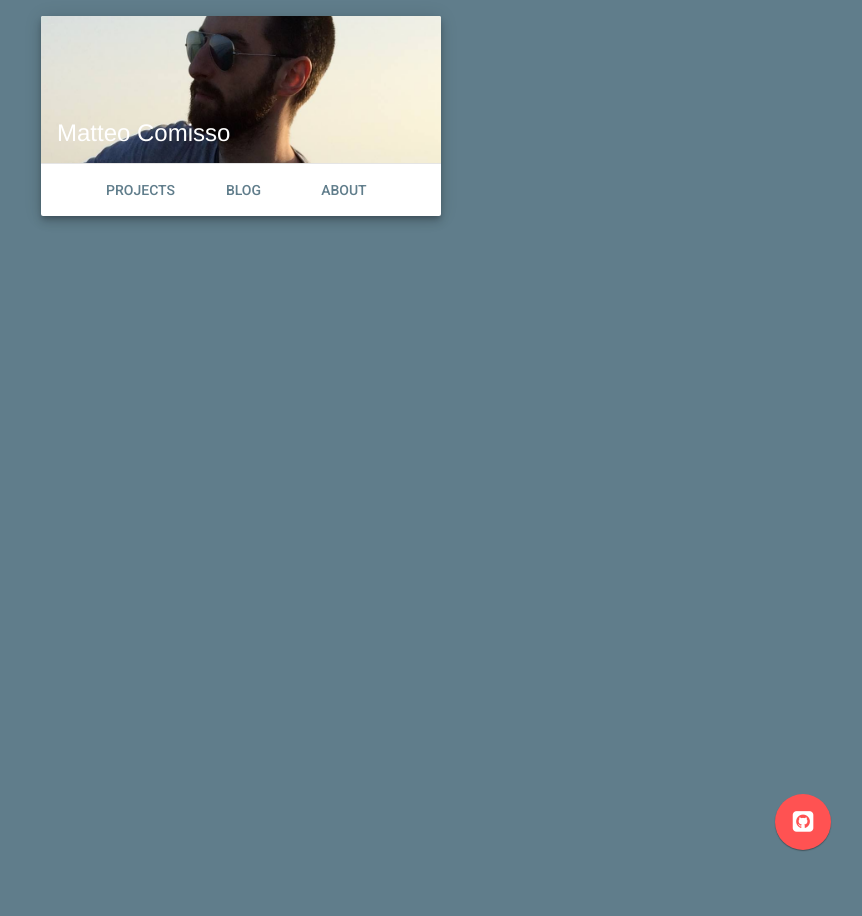
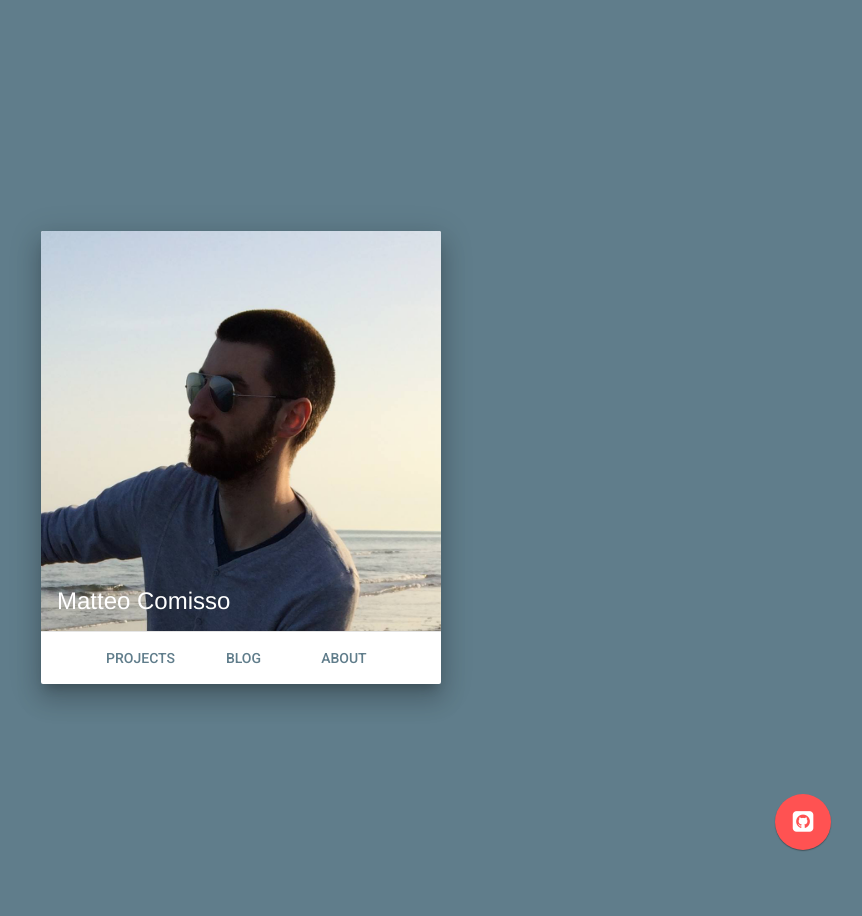
Before and after one commit to mcomisso/mcomisso.github.io, a Jekyll site: the page built from index.html, in a window 1280 px wide. Shown: the whole page, without its empty margins (399-1261 px from the left). Built offline with Jekyll 4.4.1, drawn with Linux system fonts in a browser that asks for light colours; nearby versions of some CDN libraries.

Commit message:
Refactored landing

```diff
--- a/_layouts/landing.html
+++ b/_layouts/landing.html
@@ -9,24 +9,15 @@
     {% include styles.html %}
   </head>
   <style media="screen">
-    body {
-      height: 100%;
-    }
 
-    .centered {
-      text-align: center;
-      margin: 0 auto;
-    }
 
-    #card-title {
-      background: url("/images/about/profile-image.jpg") center / cover;
-    }
+
 
   </style>
   <body class="mdl-color--primary">
-    <div class="mdl-grid">
-      <div class="mdl-cell mdl-cell--12-col mdl-cell--stretch">
-        <div class="mdl-card mdl-cell--4-col mdl-shadow--6dp centered">
+    <div class="mdl-grid" style="height: 100%;">
+      <div class="mdl-cell mdl-cell--12-col mdl-cell--middle">
+        <div id="card-block" class="mdl-card mdl-cell--4-col mdl-cell--middle centered">
           {{content}}
           <!-- Navigation buttons -->
           <div class="mdl-card__actions mdl-card--border">
@@ -40,6 +31,19 @@
       </div>
     </div>
     {% include scripts.html %}
+
+    <script type="text/javascript">
+      $(document).ready(function() {
+        $('#card-title').animate({
+          height: "400px"
+        }, 1000, function() {
+          $('#card-block').addClass('mdl-shadow--16dp');
+          $('#card-block').animate({
+            'margin-top': "-2px"
+          }, 500);
+        });
+      });
+    </script>
     {% include forkme.html %}
   </body>
 </html>
--- a/css/main.css
+++ b/css/main.css
@@ -26,6 +26,35 @@ pre {
     height: 10vh;
     width: 100%;
   }
+}
+
+/**********************************************/
+/*                   LANDING                  */
+/**********************************************/
+
+body {
+  height: 100%;
+}
+
+.centered {
+  text-align: center;
+  margin: 0 auto;
+}
+
+/*Rewrites the mdl-shadow to gain a smooth transition*/
+.mdl-shadow--16dp {
+    -webkit-transition: all 1s; // Chrome
+    -moz-transition: all 1s; // Mozilla
+    -o-transition: all 1s; // Opera
+    transition: all 1s;
+}
+
+#card-block {
+
+}
+
+#card-title {
+  background: url("/images/about/profile-image.jpg") center / cover;
 }
 
 /**********************************************/
```
